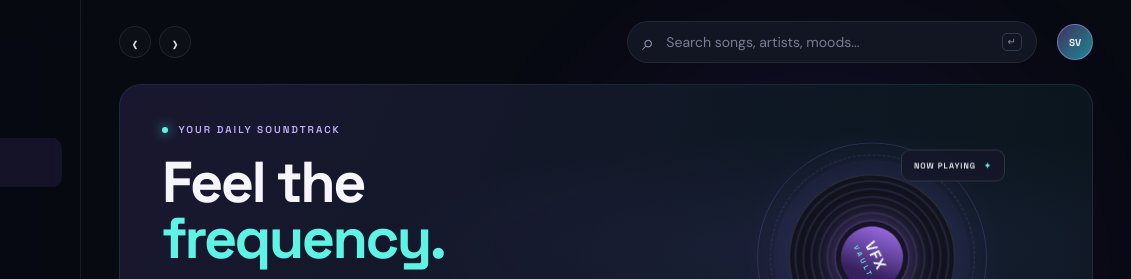
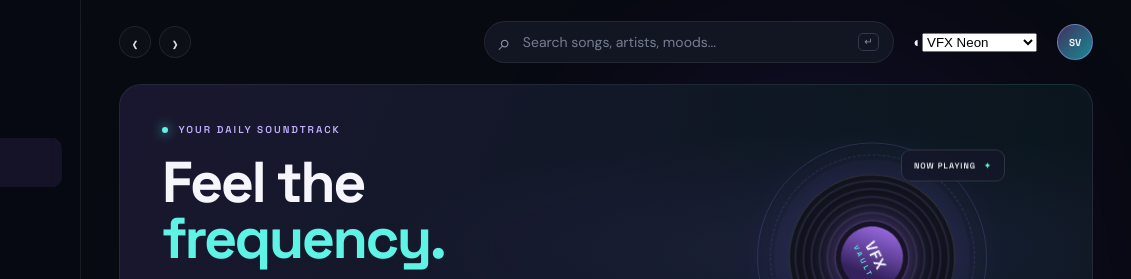
Before and after one commit to Rdx690/VFX-MUSIC-VAULT, a website: page index.html in a window 1280 px wide. Shown: the top 279 px of the page, 149-1280 px from the left. Drawn offline with Linux system fonts and the light colour scheme.

Commit message:
Add multi-theme selector to music vault header

```diff
--- a/index.html
+++ b/index.html
@@ -2,7 +2,7 @@
 <html lang="en"><head><meta charset="utf-8"><meta name="viewport" content="width=device-width,initial-scale=1"><meta name="theme-color" content="#080a12"><meta name="description" content="VFX MUSIC VAULT — neon music discovery and listening."><title>VFX MUSIC VAULT — Feel the Frequency</title><link rel="preconnect" href="https://fonts.googleapis.com"><link rel="preconnect" href="https://fonts.gstatic.com" crossorigin><link href="https://fonts.googleapis.com/css2?family=DM+Sans:wght@400;500;600;700&family=Space+Grotesk:wght@400;500;600;700&display=swap" rel="stylesheet"><link rel="stylesheet" href="styles.css"></head>
 <body><div class="ambient ambient-a"></div><div class="ambient ambient-b"></div><div class="app-shell">
 <aside class="sidebar"><a class="brand" href="#"><span class="brand-mark">V<span>✦</span></span><span class="brand-name">VFX MUSIC<span>VAULT</span></span></a><div class="nav-label">WORKSPACE</div><nav class="main-nav"><button class="nav-item active" data-view="discover"><span>⌂</span> Discover</button><button class="nav-item" data-view="search"><span>⌕</span> Search</button><button class="nav-item" data-view="library"><span>▤</span> Your Library</button></nav><div class="side-divider"></div><div class="nav-label">YOUR COLLECTION</div><button class="nav-item" data-view="liked"><span>♡</span> Liked Songs</button><button class="nav-item" data-view="recent"><span>◷</span> Recently Played</button><div class="sidebar-bottom"><div class="mini-eq"><i></i><i></i><i></i><i></i><i></i></div><div><strong>YOUR SOUND. YOUR WORLD.</strong><small>Powered by SOURAJIT VFX</small></div></div></aside>
-<main class="main-content"><header class="topbar"><div class="mobile-brand">VFX <span>MUSIC VAULT</span></div><div class="top-arrows"><button id="backBtn" aria-label="Back">‹</button><button id="forwardBtn" aria-label="Forward">›</button></div><label class="searchbox"><span>⌕</span><input id="searchInput" placeholder="Search songs, artists, moods..." autocomplete="off"><kbd>↵</kbd></label><button class="avatar" title="SOURAJIT VFX">SV</button></header>
+<main class="main-content"><header class="topbar"><div class="mobile-brand">VFX <span>MUSIC VAULT</span></div><div class="top-arrows"><button id="backBtn" aria-label="Back">‹</button><button id="forwardBtn" aria-label="Forward">›</button></div><label class="searchbox"><span>⌕</span><input id="searchInput" placeholder="Search songs, artists, moods..." autocomplete="off"><kbd>↵</kbd></label><label class="theme-picker" title="Choose website theme"><span>◐</span><select id="themeSelect" aria-label="Website theme"><option value="neon">VFX Neon</option><option value="light">iOS Light</option><option value="studio">Music Studio</option><option value="cyberpunk">Cyberpunk X</option><option value="glass">Glass Luxury</option><option value="amoled">AMOLED Black</option><option value="sunset">Sunset Glow</option></select></label><button class="avatar" title="SOURAJIT VFX">SV</button></header>
 <section class="hero"><div class="hero-copy"><div class="eyebrow"><span class="live-dot"></span> YOUR DAILY SOUNDTRACK</div><h1>Feel the<br><em>frequency.</em></h1><p>Discover your next favourite. Turn the volume up and let the sound take over.</p><button id="exploreBtn" class="primary-btn"><span>▶</span> Explore music</button></div><div class="hero-art"><div class="orbit orbit-one"></div><div class="orbit orbit-two"></div><div class="hero-disc"><div class="disc-core">VFX<br><small>VAULT</small></div></div><div class="floating-tag tag-top">NOW PLAYING <b>✦</b></div><div class="floating-tag tag-bottom"><span class="tag-bars">▂ ▅ ▇ ▃ ▆</span> SOUND ON</div></div><div class="hero-number">01 <span>/ 04</span></div></section>
 <section class="section-block"><div class="section-heading"><div><div class="eyebrow">MADE FOR YOUR MOMENT</div><h2>Pick your <em>vibe</em></h2></div><button class="text-btn" data-view="discover">Explore all <span>↗</span></button></div><div class="mood-grid"><button class="mood-card mood-violet" data-mood="Electronic"><span class="mood-icon">◈</span><span><strong>Electronic</strong><small>Electric energy</small></span><b>↗</b></button><button class="mood-card mood-blue" data-mood="Chill"><span class="mood-icon">☾</span><span><strong>Chill</strong><small>Slow it down</small></span><b>↗</b></button><button class="mood-card mood-orange" data-mood="Focus"><span class="mood-icon">⌁</span><span><strong>Focus</strong><small>Lock in</small></span><b>↗</b></button><button class="mood-card mood-pink" data-mood="Workout"><span class="mood-icon">ϟ</span><span><strong>Workout</strong><small>Push further</small></span><b>↗</b></button></div></section>
 <section class="section-block" id="tracksSection"><div class="section-heading"><div><div class="eyebrow">FRESH FROM THE VAULT</div><h2 id="trackHeading">Trending <em>tracks</em></h2></div><button class="text-btn" id="showAllBtn">See all <span>↗</span></button></div><div class="track-list" id="trackList"><div class="loading-state">Loading your soundscape…</div></div></section>
```
